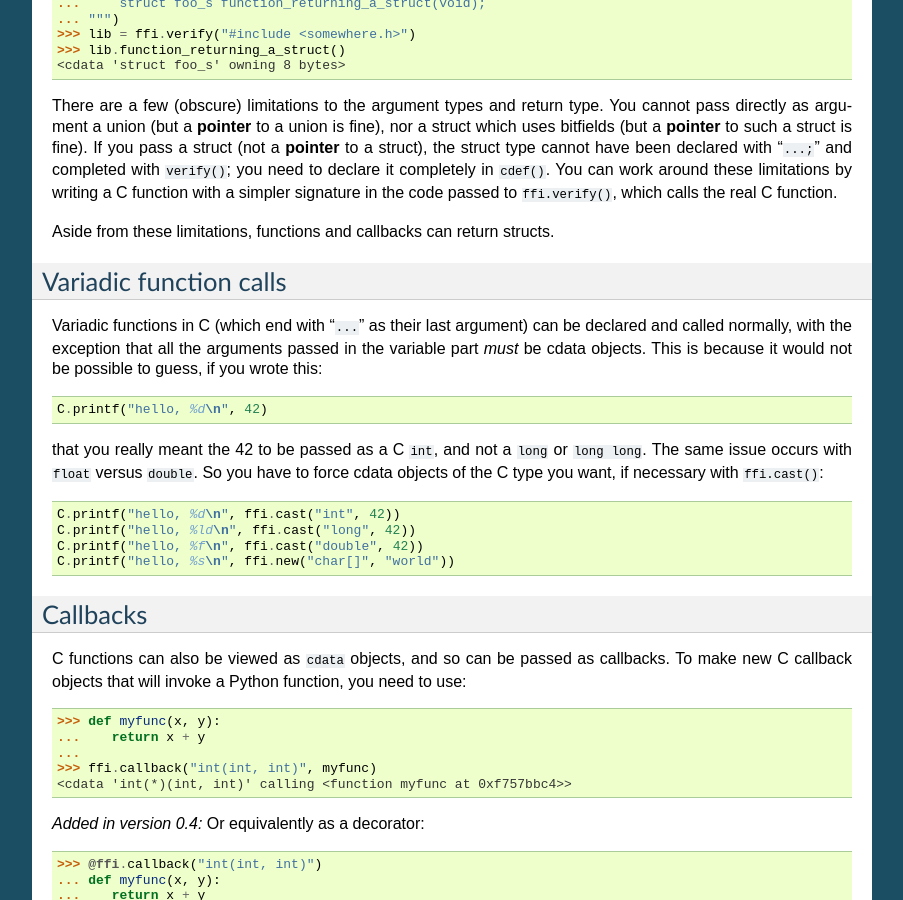
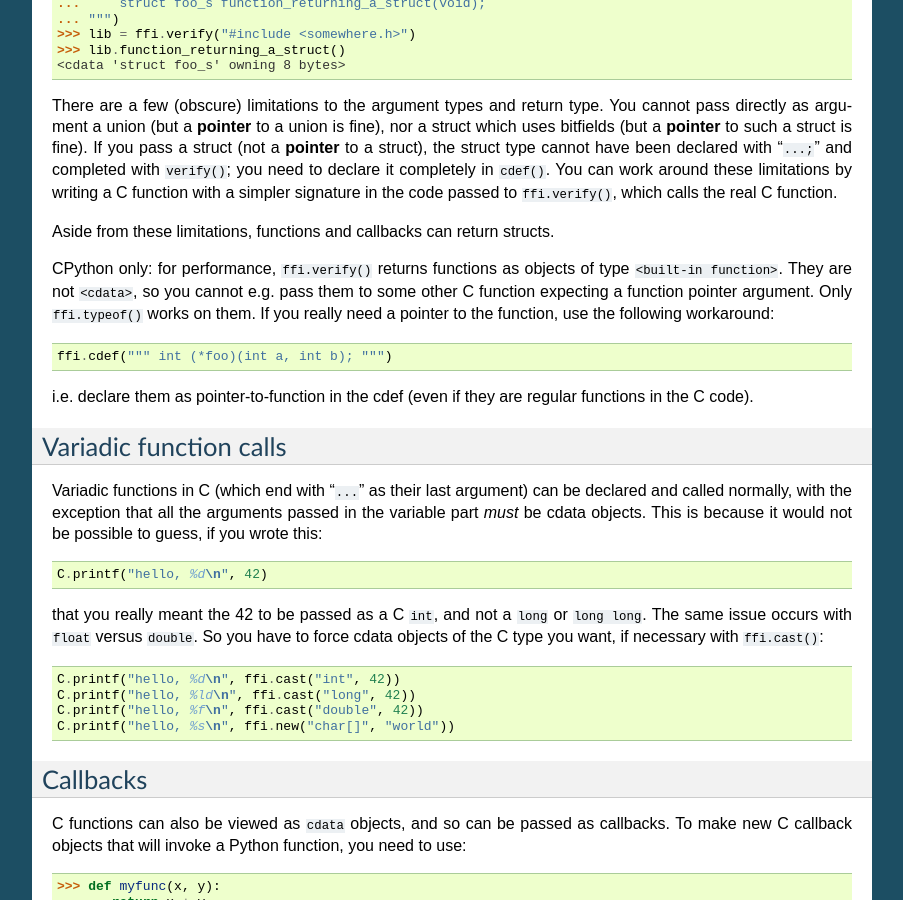
Before and after one commit to python-cffi/cffi, a Sphinx documentation site: the page built from doc/source/index.rst, in a window 1280 px wide and 900 px high, scrolled down 13121 px. Shown: the whole window, without its empty margins (198-1101 px from the left). Built offline with Sphinx 7.4.7, drawn with Linux system fonts in a browser that asks for light colours.

Commit message:
Document the workaround for taking pointers to functions.

```diff
--- a/doc/source/index.rst
+++ b/doc/source/index.rst
@@ -980,6 +980,17 @@ writing a C function with a simpler signature in the code passed to
 ``ffi.verify()``, which calls the real C function.
 
 Aside from these limitations, functions and callbacks can return structs.
+
+CPython only: for performance, ``ffi.verify()`` returns functions as
+objects of type ``<built-in function>``.  They are not ``<cdata>``, so
+you cannot e.g. pass them to some other C function expecting a function
+pointer argument.  Only ``ffi.typeof()`` works on them.  If you really
+need a pointer to the function, use the following workaround::
+
+    ffi.cdef(""" int (*foo)(int a, int b); """)
+
+i.e. declare them as pointer-to-function in the cdef (even if they are
+regular functions in the C code).
 
 
 Variadic function calls
```
